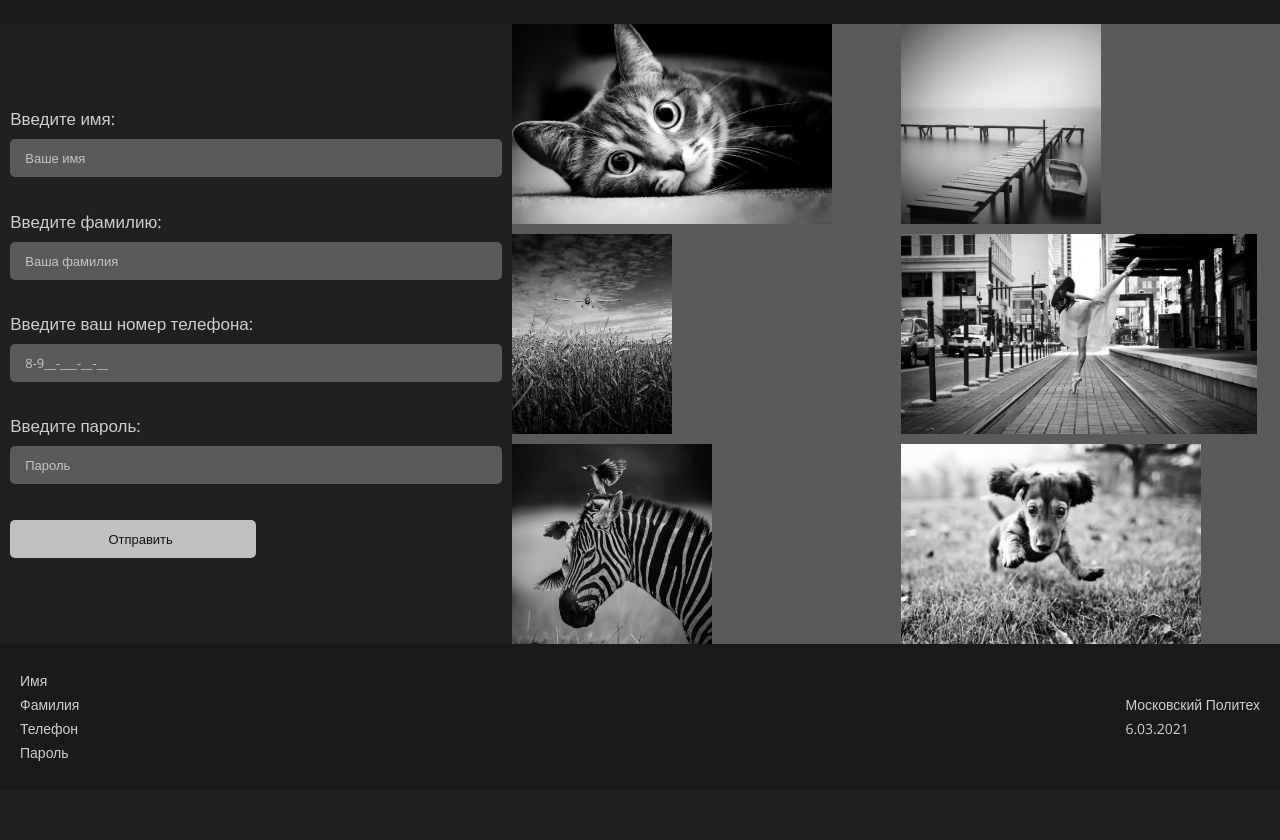
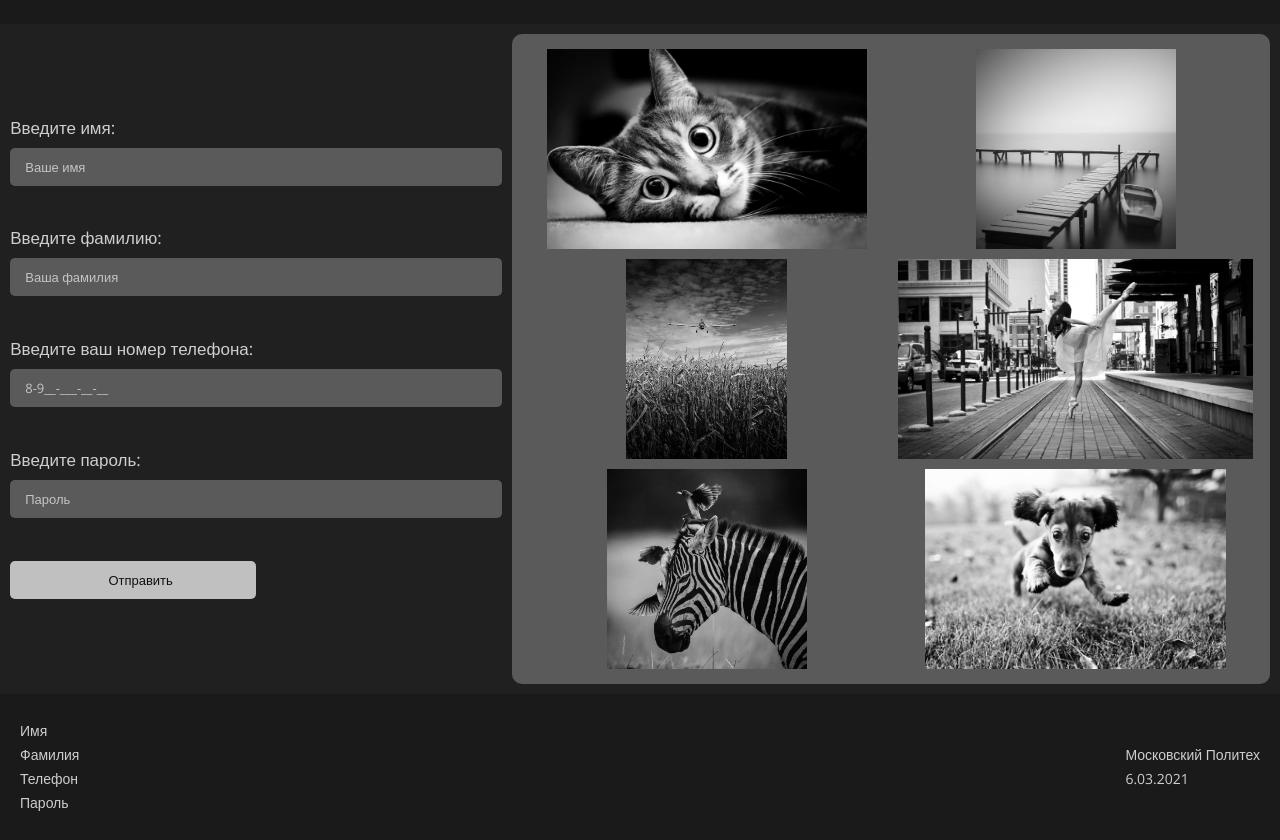
Before and after one commit to DenisKamchatov/Lab_2, a plain HTML site: page index.html in a window 1280 px wide. Shown: the part 61-901 px from the top of the page. Before the commit the page ends 851 px from the top, so only its background shows below. Drawn offline with nearby package versions, Linux system fonts and the light colour scheme.

Commit message:
git_commit

```diff
--- a/index.html
+++ b/index.html
@@ -43,12 +43,26 @@
                 </div>
             </form>
             <section class="gallery">
+                <div class="gallery__inner">
+                    <div class="gallery__image">
                         <img src="./img/cat.jpg" alt="cat" class="cat-image">
+                    </div>
+                    <div class="gallery__image">
                         <img src="./img/lake.jpg" alt="lake" class="lake-image">
+                    </div>
+                    <div class="gallery__image">
                         <img src="./img/plane.jpg" alt="plane" class="plane-image">
+                    </div>
+                    <div class="gallery__image">
                         <img src="./img/woman.jpg" alt="woman" class="woman-image">
+                    </div>
+                    <div class="gallery__image">
                         <img src="./img/zebra.jpg" alt="zebra" class="zebra-image">
+                    </div>
+                    <div class="gallery__image">
                         <img src="./img/dog.jpg" alt="dog" class="dog-image">
+                    </div>
+                </div>
             </section>
         </main>
         <footer>
--- a/styles/style.scss
+++ b/styles/style.scss
@@ -74,18 +74,39 @@ img {
             }
         }
 
-        section {
+        .gallery__inner {
+            border-radius: 10px;
             grid-area: section;
             display: grid;
+            grid-gap: 10px;
+            justify-items: center;
             background-color: rgb(90, 90, 90);
-            grid-template: 1fr 1fr / repeat(2, 1fr);
-            grid-gap: 10px 10px;
-            grid-auto-flow: dense;
+            grid-template-columns: 1fr 1fr;
+            grid-template-rows: auto auto;
+            padding: 15px;
+            margin: 10px 10px 10px 0;
 
-            div {
-                width: auto;
-                max-height: 200px;
-                object-fit: cover;
+            .gallery__image {
+                img {
+                    width: 100%;
+                    height: auto;
+                }
+            }
+            .gallery__image:nth-child(1) {
+                grid-area: 1 / 1 / 2 / 2;
+            }
+            .gallery__image:nth-child(2) {
+                grid-area: 1 / 2 / 2 / 3;
+            }
+            .gallery__image:nth-child(3) {
+                grid-area: 2 / 1 / 3 / 2;
+            }
+            .gallery__image:nth-child(4) {
+                grid-area: 2 / 2 / 3 / 3;
+            }
+            .gallery__image:nth-child(5) {
+            }
+            .gallery__image:nth-child(6) {
             }
         }
     }
```
Also changed, not shown: styles/style.css, 1 other file. Lines whose indentation alone changed are shown as unchanged.
